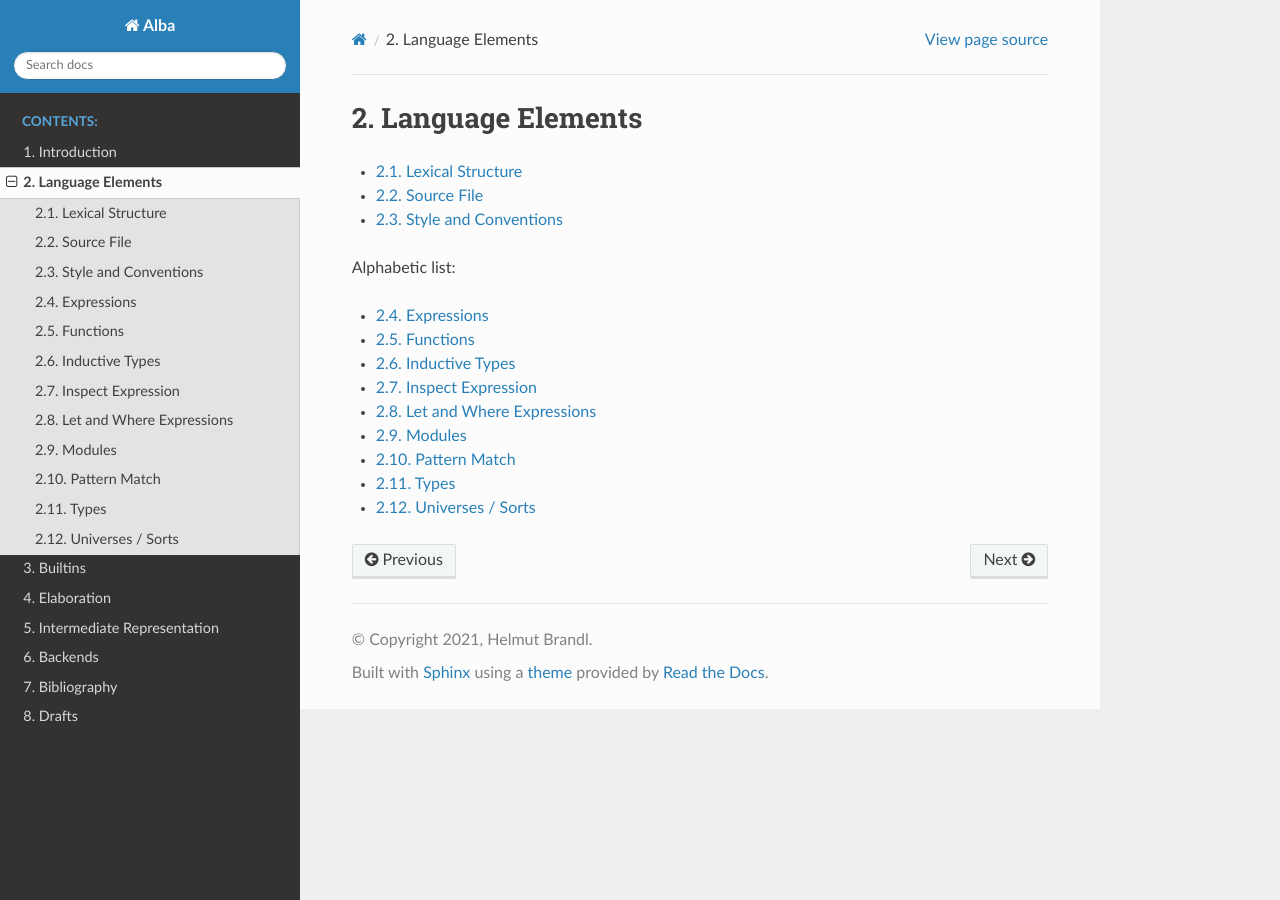
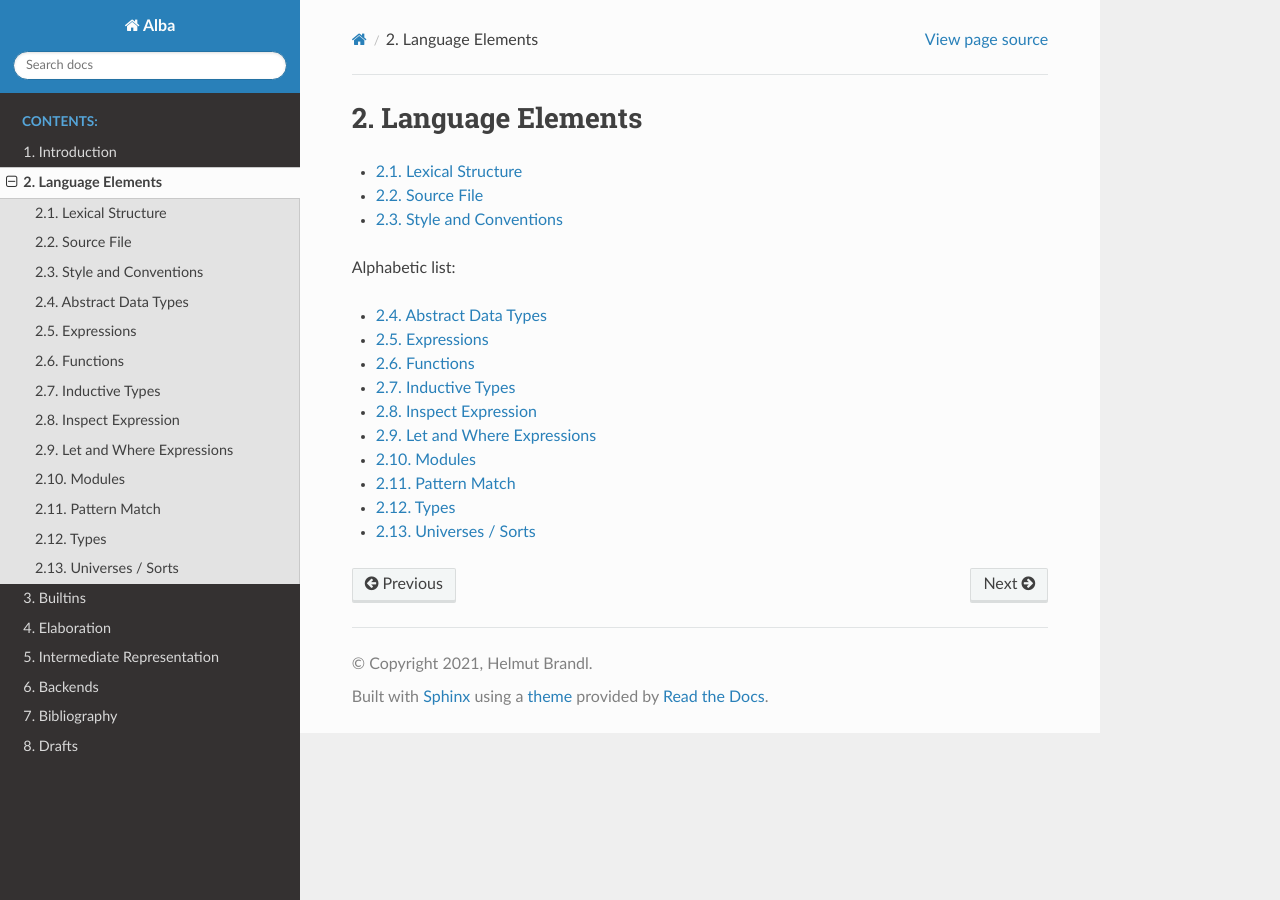
Before and after one commit to alba-lang/lang-spec, a Sphinx documentation site: the page built from sphinx/source/lang-elems/index.rst, in a window 1280 px wide. Built offline with Sphinx 7.4.7 and the Read the Docs theme 2.0.0, drawn with Linux system fonts in a browser that asks for light colours.

Commit message:
Added skeleton chapter 'Abstract Data Types'
	new file:   sphinx/source/lang-elems/adt.rst
	modified:   sphinx/source/lang-elems/index.rst

```diff
--- /dev/null
+++ b/sphinx/source/lang-elems/adt.rst
@@ -0,0 +1,5 @@
+.. _Abstract Data Types:
+
+************************************************************
+Abstract Data Types
+************************************************************
--- a/sphinx/source/lang-elems/index.rst
+++ b/sphinx/source/lang-elems/index.rst
@@ -14,6 +14,7 @@ Alphabetic list:
 .. toctree::
     :maxdepth: 1
 
+    adt
     expressions
     functions
     inductive
```
